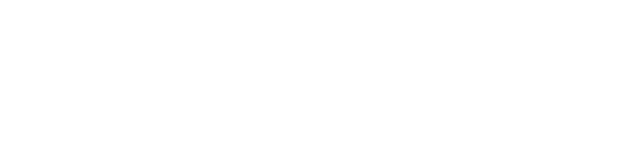
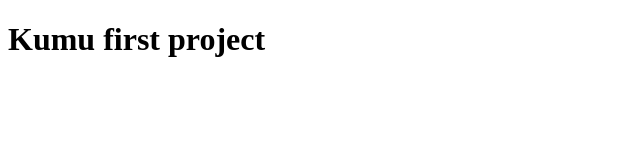
Before and after one commit to kumu98/firstproject, a plain HTML site: page index.html in a window 1280 px wide. Shown: the whole page, without its empty margins (0-640 px from the left). Drawn offline with Linux system fonts and the light colour scheme.

Commit message:
adding h1 in div

```diff
--- a/index.html
+++ b/index.html
@@ -7,6 +7,8 @@
     <title>Document</title>
 </head>
 <body>
-   <div class="container"></div>
+   <div class="container">
+       <h1>Kumu first project</h1>
+   </div>
 </body>
 </html>
```
